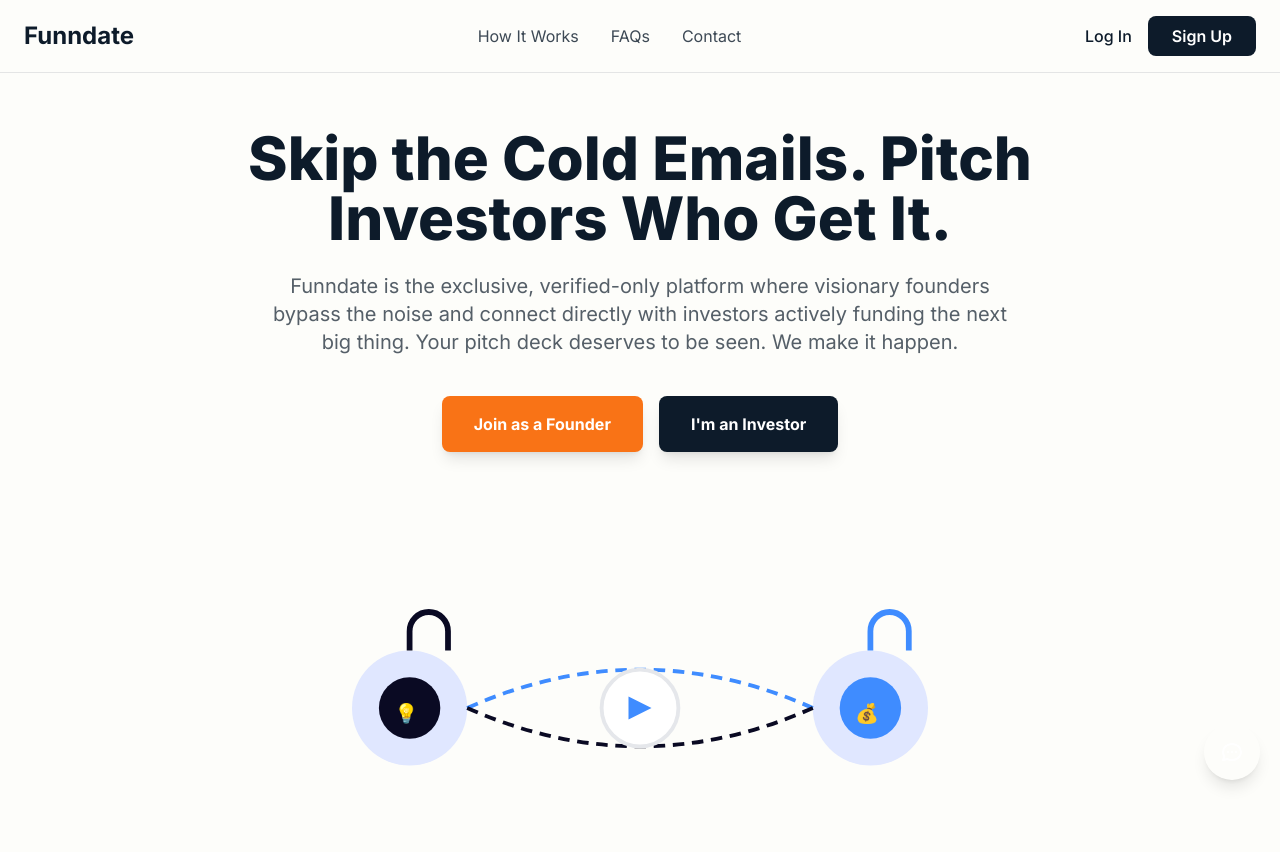
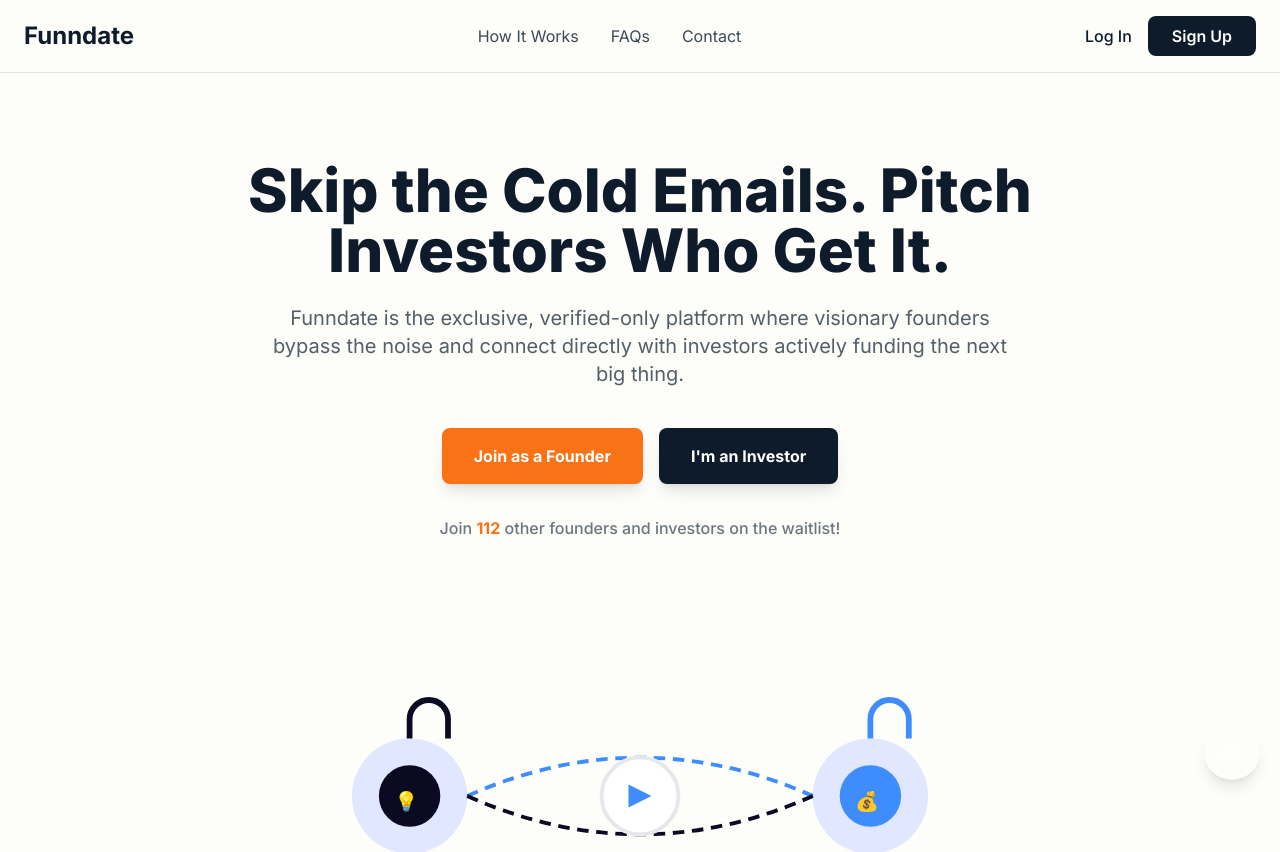
Before and after one commit to vishwaradhya10/funndate-project, a React (Vite) app in the folder funddate-frontend/: page / in a window 1280 px wide. Shown: the top 852 px of the page. Built offline with nearby package versions, Linux system fonts and the light colour scheme; no server answers.

Commit message:
Feat: Add waitlist count endpoint to backend

```diff
--- a/funddate-frontend/src/components/CTASection.jsx
+++ b/funddate-frontend/src/components/CTASection.jsx
@@ -5,14 +5,13 @@ const CTASection = () => {
     const [message, setMessage] = useState('');
     const [status, setStatus] = useState('idle'); // 'idle', 'loading', 'success', 'error'
 
-    // This is the full URL of your backend deployed on Render.
-    // Replace 'funndate-backend.onrender.com' with your actual Render URL if it's different.
+    // This is the full, public URL of your backend deployed on Render.
+    // Double-check that this is your correct Render URL.
     const backendUrl = 'https://funndate-backend.onrender.com/api/join-waitlist';
 
     const handleSubmit = async (e) => {
         e.preventDefault();
 
-        // Simple email validation
         if (!email || !email.includes('@')) {
             setStatus('error');
             setMessage('Please enter a valid email address.');
@@ -23,7 +22,7 @@ const CTASection = () => {
         setMessage('');
 
         try {
-            // Send the email to our live backend server
+            // Send the email to our LIVE backend server
             const response = await fetch(backendUrl, {
                 method: 'POST',
                 headers: {
@@ -35,19 +34,16 @@ const CTASection = () => {
             const data = await response.json();
 
             if (!response.ok) {
-                // Handle errors from the server (like "email already exists")
                 throw new Error(data.message || 'An unknown error occurred.');
             }
 
-            // Handle success
             setStatus('success');
             setMessage(data.message);
-            setEmail(''); // Clear the input field after success
+            setEmail('');
 
         } catch (error) {
             console.error('Submission error:', error);
             setStatus('error');
-            // Display the specific error message from the server or a generic one
             setMessage(error.message);
         }
     };
--- a/funddate-frontend/src/components/HeroSection.jsx
+++ b/funddate-frontend/src/components/HeroSection.jsx
@@ -1,29 +1,61 @@
-import React from 'react';
+import React, { useState, useEffect } from 'react';
 import HeroIllustration from './common/HeroIllustration.jsx';
 
-const HeroSection = () => (
-    // Use the new 'background' color for the section
-    <section className="bg-background py-20 md:py-32">
+const HeroSection = () => {
+    // A "memory box" to hold the number of signups.
+    // We'll start it at a base number for marketing purposes.
+    const [waitlistCount, setWaitlistCount] = useState(112);
+
+    // This code runs automatically, one time, when the page first loads.
+    useEffect(() => {
+        const fetchWaitlistCount = async () => {
+            try {
+                // Call the new "phone number" on our live backend
+                const response = await fetch('https://funndate-backend.onrender.com/api/waitlist-count');
+                if (!response.ok) {
+                    // If the call fails, we'll just keep the base number.
+                    console.error('Could not fetch waitlist count.');
+                    return;
+                }
+                const data = await response.json();
+
+                // Add the real count to our base number for a more impressive total.
+                setWaitlistCount(112 + data.count);
+            } catch (error) {
+                console.error("Error fetching waitlist count:", error);
+            }
+        };
+
+        fetchWaitlistCount();
+    }, []); // The empty array [] means this runs only once.
+
+    return (
+        <section className="bg-background pt-32 pb-20 md:pt-40 md:pb-24">
             <div className="container mx-auto px-6 text-center">
                 <div className="max-w-4xl mx-auto">
-                {/* Use the new 'navy' color for the headline text */}
                     <h1 className="text-4xl md:text-6xl font-extrabold text-navy leading-tight">
                         Skip the Cold Emails. Pitch Investors Who Get It.
                     </h1>
-                {/* Use a lighter shade of 'navy' for the paragraph */}
                     <p className="mt-6 text-lg md:text-xl text-navy/70 max-w-3xl mx-auto">
-                    Funndate is the exclusive, verified-only platform where visionary founders bypass the noise and connect directly with investors actively funding the next big thing. Your pitch deck deserves to be seen. We make it happen.
+                        Funndate is the exclusive, verified-only platform where visionary founders bypass the noise and connect directly with investors actively funding the next big thing.
                     </p>
                     <div className="mt-10 flex flex-col sm:flex-row justify-center items-center gap-4">
-                    {/* Use the new 'orange-accent' for the main button */}
                         <button className="w-full sm:w-auto bg-orange-accent text-white font-bold px-8 py-4 rounded-lg shadow-lg hover:bg-orange-600 transform hover:scale-105 transition-all">
                             Join as a Founder
                         </button>
-                    {/* Use the new 'navy' color for the secondary button */}
                         <button className="w-full sm:w-auto bg-navy text-white font-bold px-8 py-4 rounded-lg shadow-lg hover:bg-gray-800 transform hover:scale-105 transition-all">
                             I'm an Investor
                         </button>
                     </div>
+
+                    {/* --- NEW FEATURE: Display the count --- */}
+                    <div className="mt-8">
+                        <p className="text-navy/60 font-medium">
+                            Join <span className="font-bold text-orange-accent">{waitlistCount}</span> other founders and investors on the waitlist!
+                        </p>
+                    </div>
+                    {/* --- END OF NEW FEATURE --- */}
+
                 </div>
                 <div className="mt-16 max-w-3xl mx-auto">
                     <HeroIllustration />
@@ -31,5 +63,6 @@ const HeroSection = () => (
             </div>
         </section>
     );
+};
 
 export default HeroSection;
```
Also changed, not shown: 1 other file (tests, documents, lock files or other folders). Lines whose indentation alone changed are shown as unchanged.
